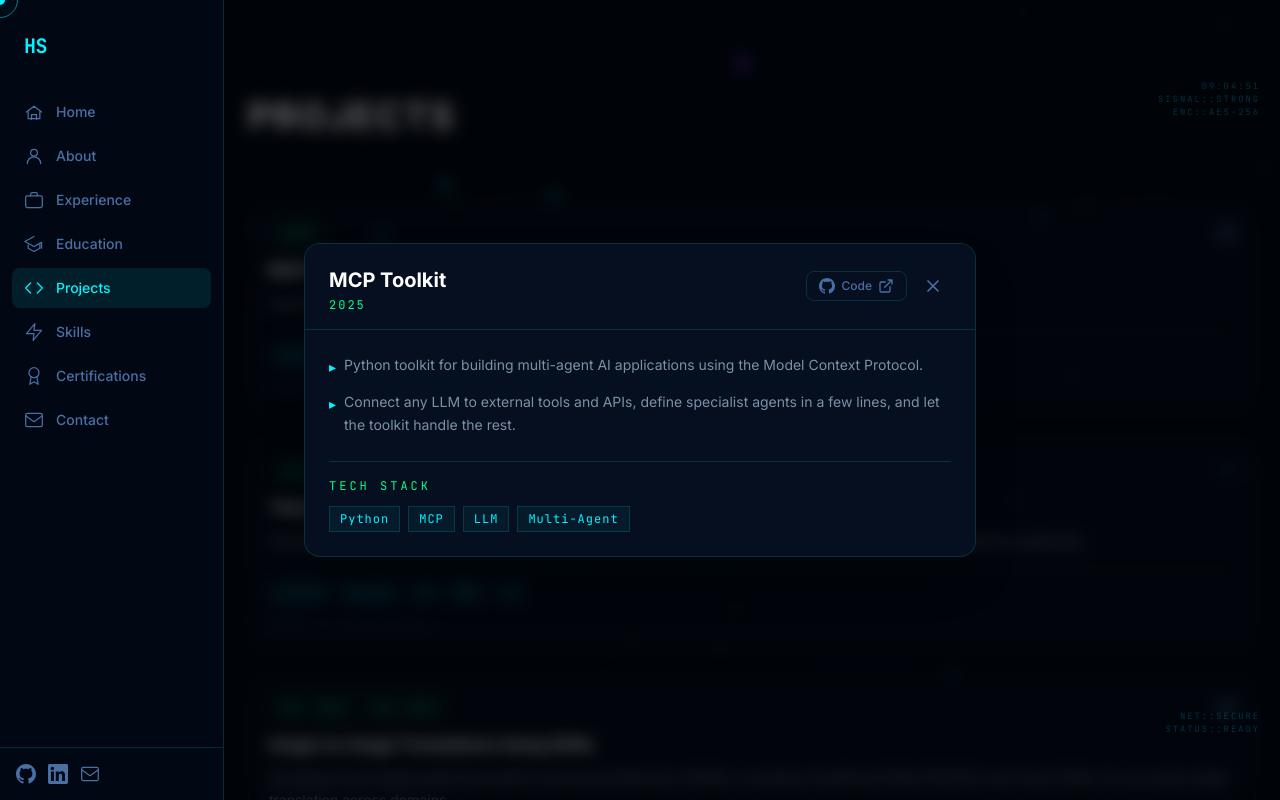
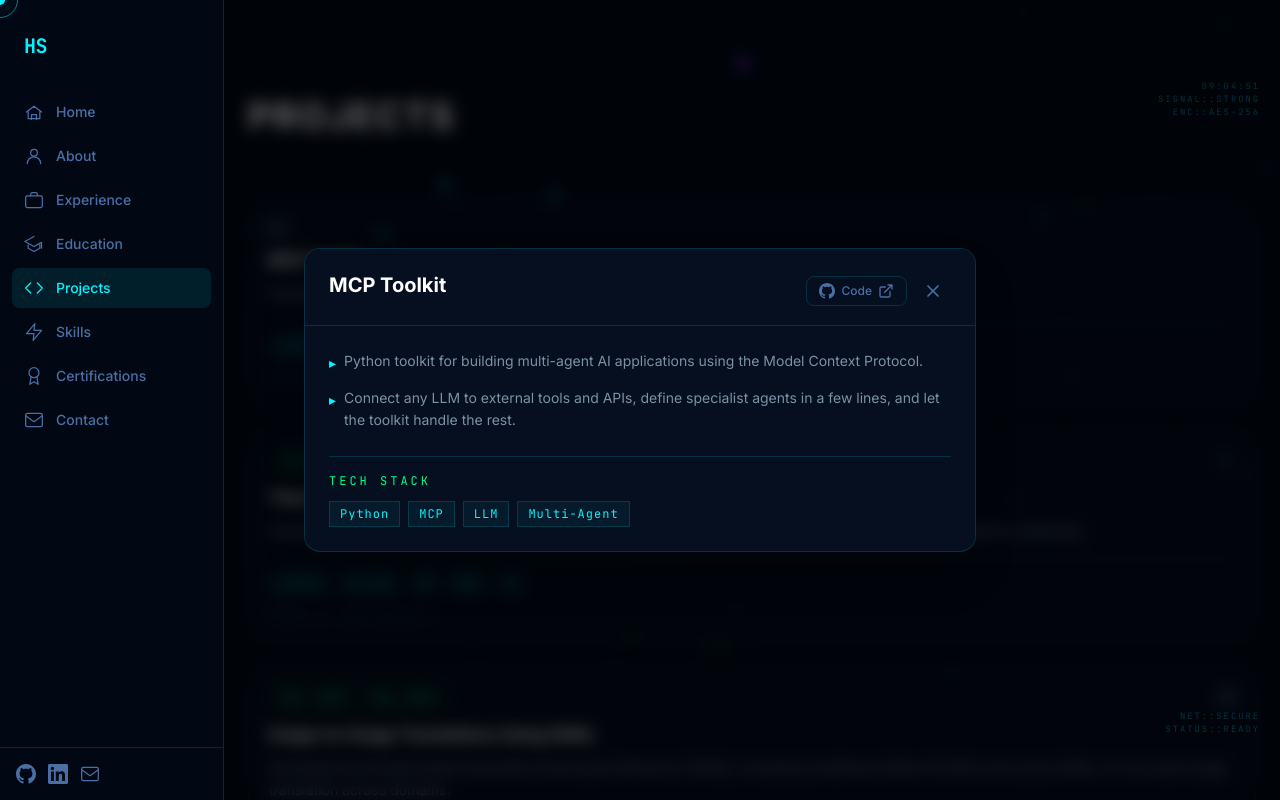
Before and after one commit to hsahni55h/hsahni55h.github.io, a Next.js app: page /projects in a window 1280 px wide. Both pictures are taken after a click on the element 752 px from the left and 308 px from the top of the page. Shown: the top 800 px of the page. Built offline with nearby package versions, Linux system fonts and the light colour scheme.

Commit message:
refactor: make period optional, remove from MCP Toolkit project

```diff
--- a/src/components/sections/projects.tsx
+++ b/src/components/sections/projects.tsx
@@ -76,9 +76,11 @@ function ProjectModal({
             <h3 className="text-xl font-bold text-white leading-tight">
               {project.title}
             </h3>
+            {project.period && (
               <p className="text-xs font-mono text-cyber-green mt-1 tracking-[2px]">
                 {project.period}
               </p>
+            )}
           </div>
           <div className="flex items-center gap-2 shrink-0">
             {project.github && (
@@ -197,9 +199,11 @@ export function Projects() {
             >
               {/* Top row: icons for available content */}
               <div className="flex items-center justify-between mb-3">
+                {project.period && (
                   <span className="inline-block text-xs font-mono text-cyber-green border border-cyber-green/30 px-3 py-1 rounded-full tracking-[1px]">
                     {project.period}
                   </span>
+                )}
                 <div className="flex items-center gap-2 text-cyber-muted">
                   {project.videos && project.videos.length > 0 && (
                     <span title="Has demo video">
--- a/src/content/projects.ts
+++ b/src/content/projects.ts
@@ -2,7 +2,7 @@ export interface Project {
   id: string;
   title: string;
   techStack: string[];
-  period: string;
+  period?: string;
   bullets: string[];
   github?: string;
   videos?: string[];
@@ -13,7 +13,6 @@ export const projects: Project[] = [
     id: "mcp-toolkit",
     title: "MCP Toolkit",
     techStack: ["Python", "MCP", "LLM", "Multi-Agent"],
-    period: "2025",
     bullets: [
       "Python toolkit for building multi-agent AI applications using the Model Context Protocol.",
       "Connect any LLM to external tools and APIs, define specialist agents in a few lines, and let the toolkit handle the rest.",
```
Lines whose indentation alone changed are shown as unchanged.
